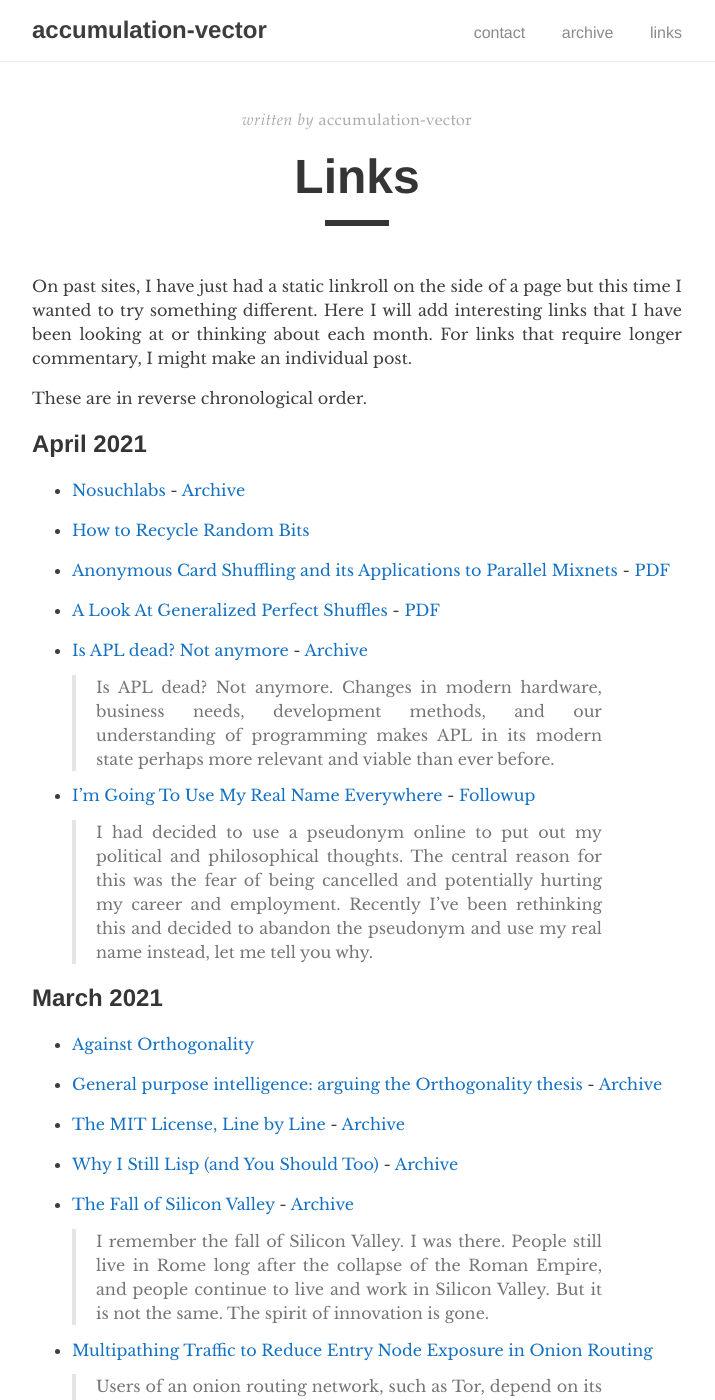
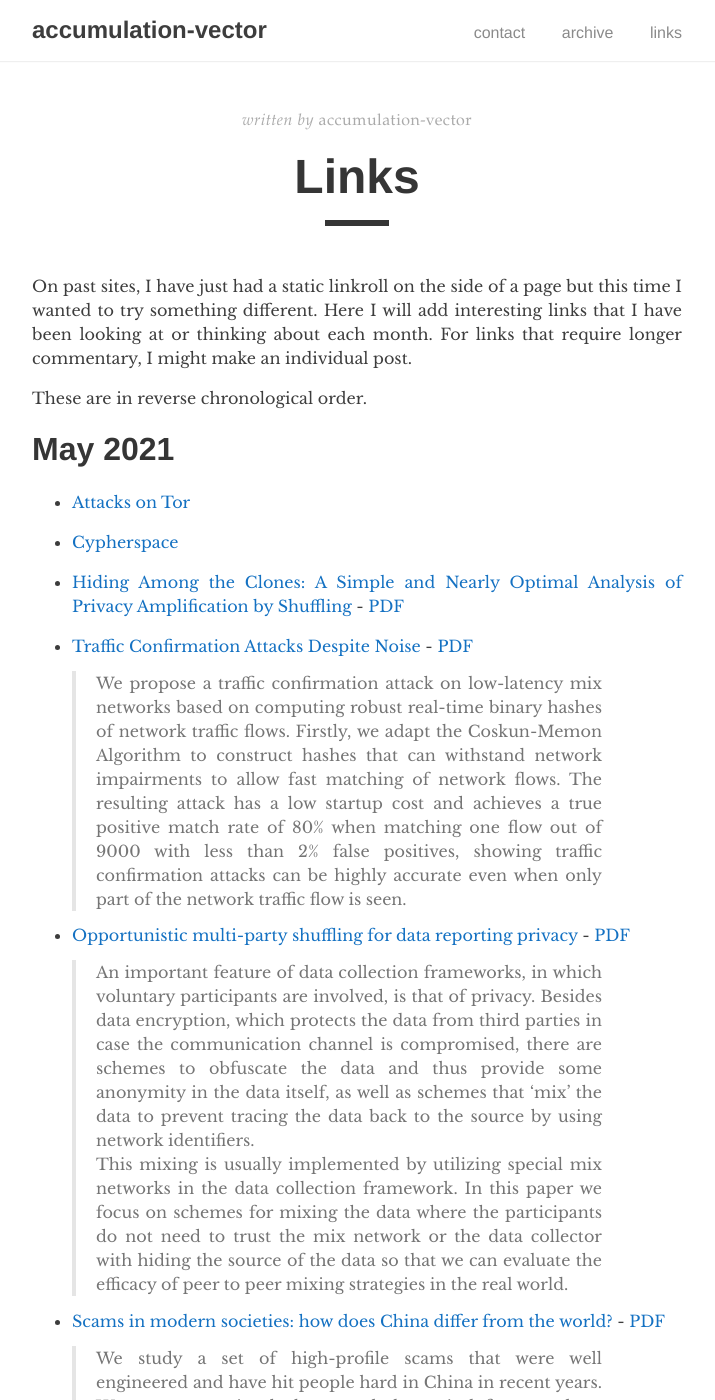
Before and after one commit to accumulationvector/accumulationvector.github.io, a Jekyll site: the page built from _pages/links.md, in a window 1280 px wide and 1400 px high. Shown: the whole window, without its empty margins (283-998 px from the left). Built offline with Jekyll 4.4.1, drawn with Linux system fonts in a browser that asks for light colours; some of the changed text lies outside the part shown.

Commit message:
add links page.

```diff
--- a/_pages/links.md
+++ b/_pages/links.md
@@ -8,6 +8,23 @@ permalink: /links/
 On past sites, I have just had a static linkroll on the side of a page but this time I wanted to try something different. Here I will add interesting links that I have been looking at or thinking about each month. For links that require longer commentary, I might make an individual post.
 
 These are in reverse chronological order.
+
+# May 2021
+
+- [Attacks on Tor](https://github.com/Attacks-on-Tor/Attacks-on-Tor)<br>
+
+- [Cypherspace](http://archive.is/z6ozv)<br>
+
+- [Hiding Among the Clones: A Simple and Nearly Optimal Analysis of Privacy Amplification by Shuffling](https://arxiv.org/abs/2012.12803) - [PDF](https://arxiv.org/pdf/2012.12803.pdf)<br>
+
+- [Traffic Confirmation Attacks Despite Noise](https://arxiv.org/abs/1601.04893) - [PDF](https://arxiv.org/pdf/1601.04893.pdf)<br>
+>We propose a traffic confirmation attack on low-latency mix networks based on computing robust real-time binary hashes of network traffic flows. Firstly, we adapt the Coskun-Memon Algorithm to construct hashes that can withstand network impairments to allow fast matching of network flows. The resulting attack has a low startup cost and achieves a true positive match rate of 80% when matching one flow out of 9000 with less than 2% false positives, showing traffic confirmation attacks can be highly accurate even when only part of the network traffic flow is seen.<br>
+
+- [Opportunistic multi-party shuffling for data reporting privacy](https://arxiv.org/abs/2003.05273) - [PDF](https://arxiv.org/pdf/2003.05273.pdf)<br>
+>An important feature of data collection frameworks, in which voluntary participants are involved, is that of privacy. Besides data encryption, which protects the data from third parties in case the communication channel is compromised, there are schemes to obfuscate the data and thus provide some anonymity in the data itself, as well as schemes that 'mix' the data to prevent tracing the data back to the source by using network identifiers.<br> This mixing is usually implemented by utilizing special mix networks in the data collection framework. In this paper we focus on schemes for mixing the data where the participants do not need to trust the mix network or the data collector with hiding the source of the data so that we can evaluate the efficacy of peer to peer mixing strategies in the real world.<br>
+
+- [Scams in modern societies: how does China differ from the world? ](https://arxiv.org/abs/2012.14867) - [PDF](https://arxiv.org/pdf/2012.14867.pdf)<br>
+>We study a set of high-profile scams that were well engineered and have hit people hard in China in recent years. We propose a simple but novel theoretical framework to examine psychological, situational and social fabric factors that have played a role in these scams. We also use this framework as a tool to explore scam countermeasures. In so doing, we identify how these Chinese scams differ from their Western counterparts.<br>
 
 ## April 2021
 
```
